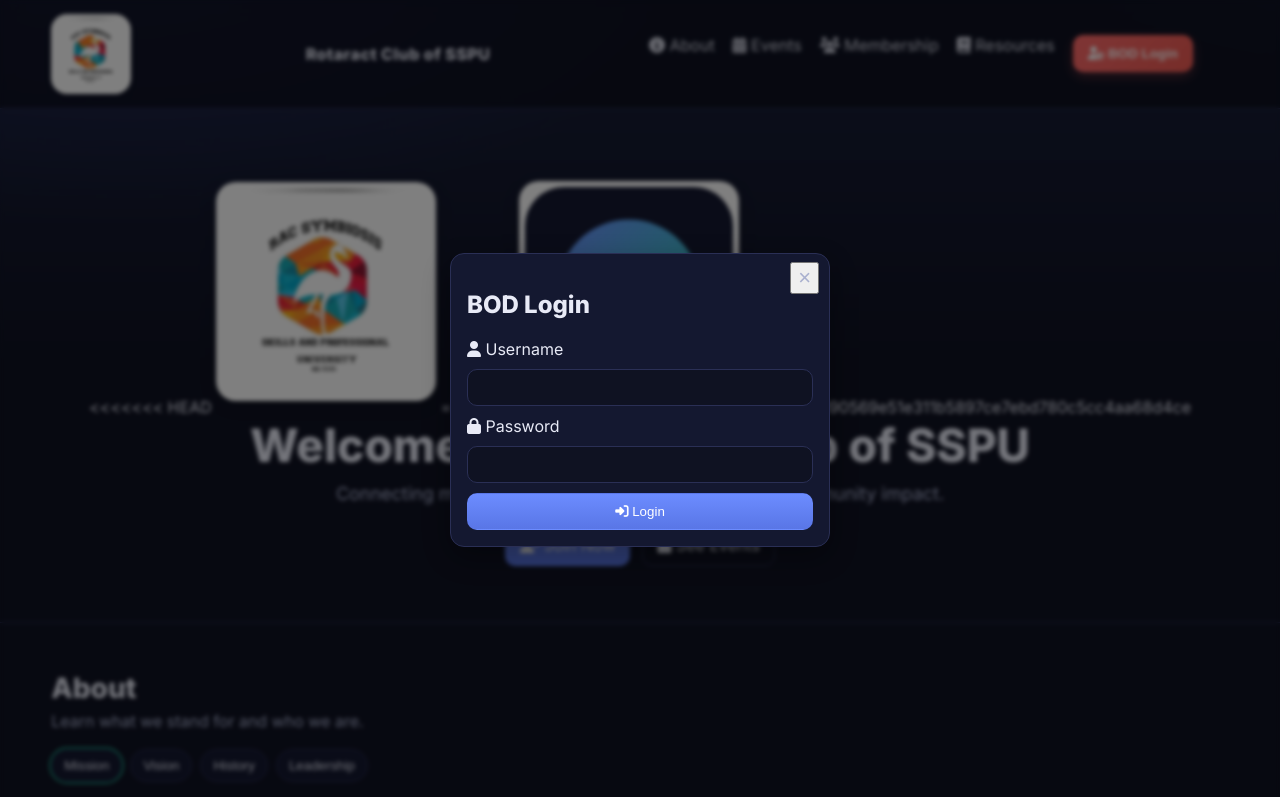
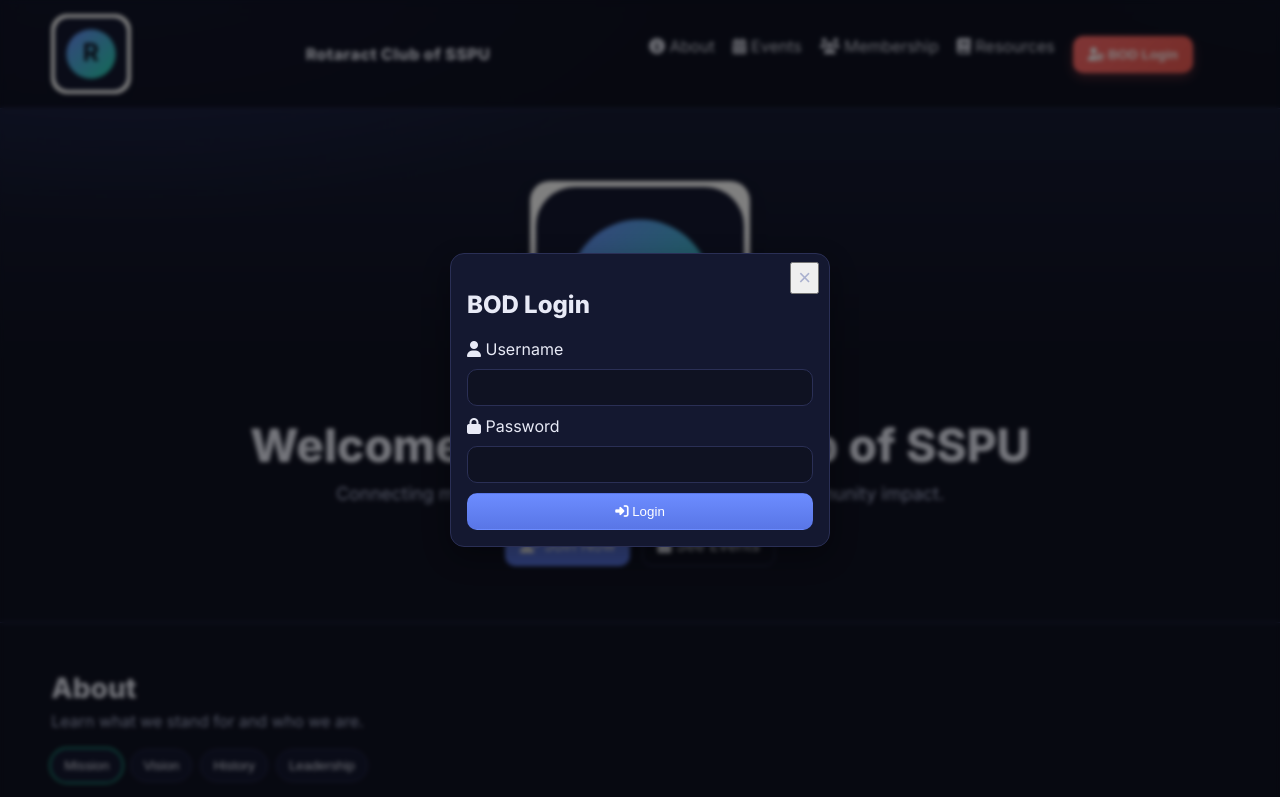
Before and after one commit to Kals-7/rac_sspu, a website: page index.html in a window 1280 px wide. Shown: the top 797 px of the page. Drawn offline with Linux system fonts and the light colour scheme; no server answers.

Commit message:
Update logos to use proper RAC Symbiosis favicon.svg

```diff
--- a/index.html
+++ b/index.html
@@ -15,7 +15,7 @@
   <body>
     <header class="site-header">
       <div class="container header-inner">
-        <img src="Screenshot 2025-08-19 233452.png" alt="RAC Symbiosis Skills and Professional University Logo" class="logo-img" width="80" height="80" />
+        <img src="favicon.svg" alt="RAC Symbiosis Skills and Professional University Logo" class="logo-img" width="80" height="80" />
         <a href="#top" class="brand" aria-label="Rotaract Club of SSPU home" style="margin-left:1rem;">Rotaract Club of SSPU</a>
         <nav class="main-nav" aria-label="Primary">
           <button class="nav-toggle" aria-label="Open menu" aria-expanded="false"><i class="fas fa-bars" aria-hidden="true"></i></button>
@@ -47,12 +47,7 @@
     <main id="top">
       <section class="hero">
         <div class="container hero-inner">
-<<<<<<< HEAD
-          <img src="Screenshot 2025-08-19 233452.png" alt="Rotaract Club of SSPU Logo" class="hero-logo" width="220" height="220" />
-=======
-          <img src="favicon.svg
-            " alt="Rotaract Club of SSPU Logo" class="hero-logo" width="220" height="220" />
->>>>>>> 190569e51e311b5897ce7ebd780c5cc4aa68d4ce
+          <img src="favicon.svg" alt="Rotaract Club of SSPU Logo" class="hero-logo" width="220" height="220" />
           <h1>Welcome to Rotaract Club of SSPU</h1>
           <p>Connecting members through activities, growth and community impact.</p>
           <div class="hero-actions">
```
